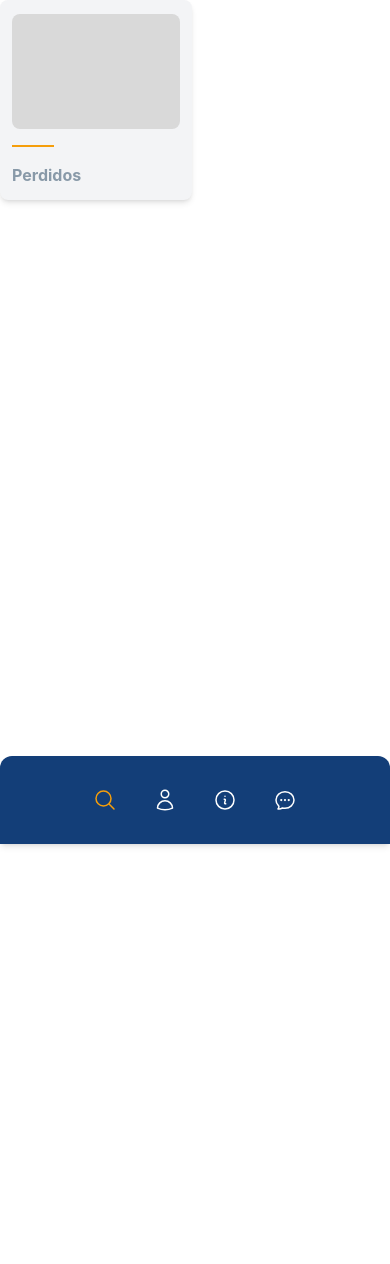
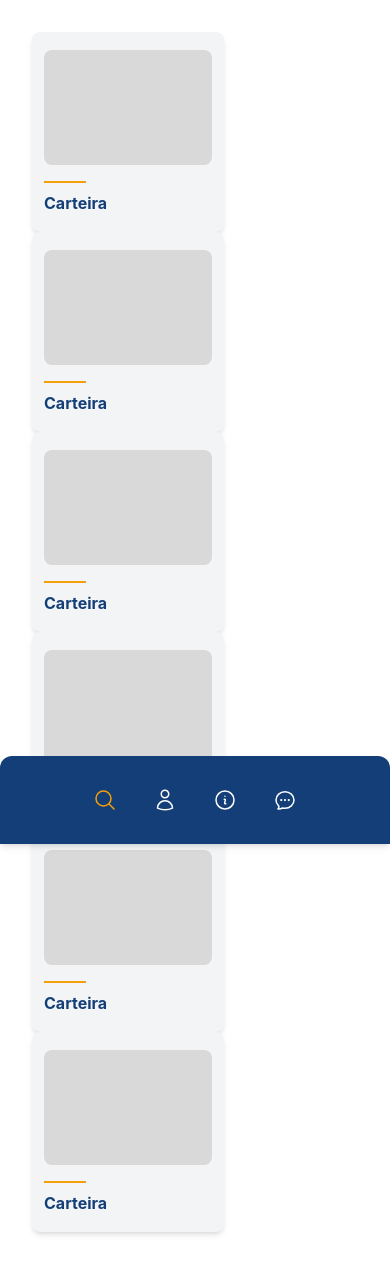
Before and after one commit to zlimaz/2025-1-AcheiUnB-Testes, a Vue app in the folder web/: page /#/lost in a window 390 px wide. Before the commit the page ends 844 px from the top, so only its background shows below. Built offline with nearby package versions, Linux system fonts and the light colour scheme; a web font is replaced by a local one.

Commit message:
feat: cria layout responsivo para os cards da tela inicial

```diff
--- a/web/src/components/Item-Card.vue
+++ b/web/src/components/Item-Card.vue
@@ -6,9 +6,9 @@
     <div class="w-full h-[115px] bg-cinza2 rounded-lg"></div>
 
     <!--linha-->
-    <div class="h-[2px] w-1/4 bg-laranja my-4"></div>
+    <div class="h-[2px] w-1/4 bg-laranja mt-4 mb-2"></div>
 
-    <div class="text-cinza3 font-bold font-['Inter']">Perdidos</div>
+    <div class="text-azul font-bold font-inter">Carteira</div>
   </div>
 </template>
 
--- a/web/src/views/Lost.vue
+++ b/web/src/views/Lost.vue
@@ -1,6 +1,13 @@
 <template>
   <div class="h-screen">
-    <ItemCard />
+    <div class="grid grid-cols-[repeat(auto-fit,_minmax(200px,_1fr))] p-8">
+      <ItemCard />
+      <ItemCard />
+      <ItemCard />
+      <ItemCard />
+      <ItemCard />
+      <ItemCard />
+    </div>
     <div class="fixed bottom-0 w-full">
       <MainMenu activeIcon="search" />
     </div>
```
